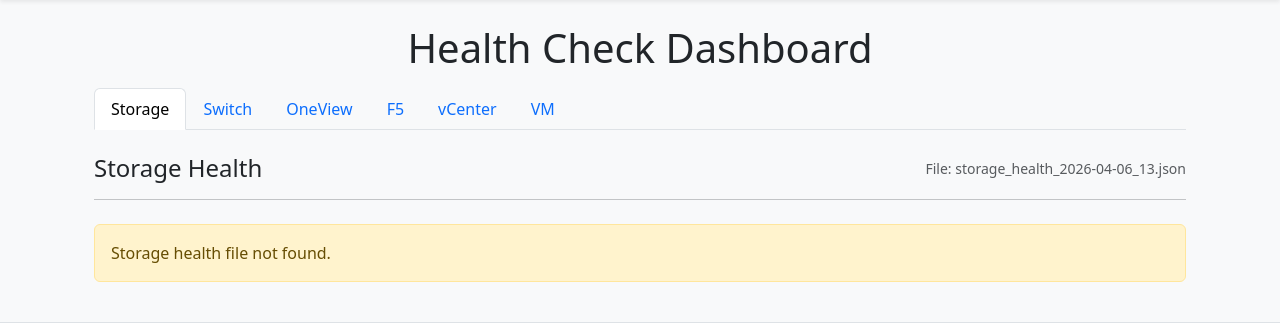
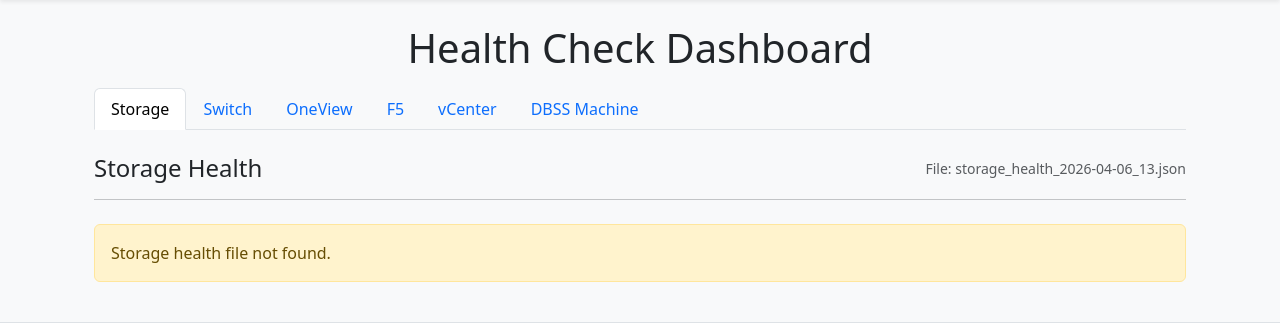
Before and after one commit to bantify/Django_healthcheck, a Django app: page / in a window 1280 px wide. Shown: the part 63-386 px from the top of the page. Run offline with Django 5.2, Linux system fonts and the light colour scheme; the visitor is signed in with stand-in values (Sample User, id 1); some libraries are stand-ins or nearby versions.

Commit message:
commit all from pycharm

```diff
--- a/templates/healthcheck/home.html
+++ b/templates/healthcheck/home.html
@@ -46,7 +46,7 @@
                         data-bs-toggle="tab"
                         data-bs-target="#vm"
                         type="button">
-                    VM
+                    DBSS Machine
                 </button>
             </li>
         </ul>
@@ -786,7 +786,7 @@
 
                                     <!-- FOOTER -->
                                     <div class="card-footer text-center">
-                                        {% if vm.cpu_used_percent > 80 or vm.memory_used_percent > 80 %}
+                                        {% if vm.cpu_used_percent > 80 or vm.memory_used_percent > 80 or vm.error %}
                                             <span class="badge bg-danger">Critical</span>
                                         {% elif vm.cpu_used_percent > 60 or vm.memory_used_percent > 60 %}
                                             <span class="badge bg-warning">Warning</span>
```
